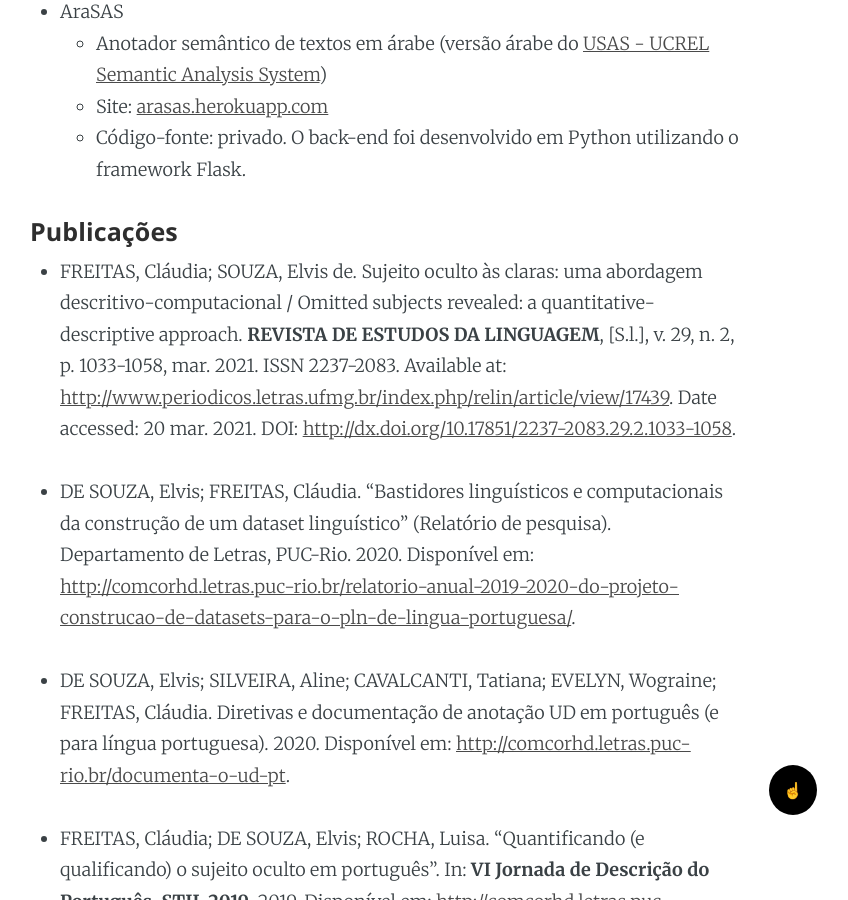
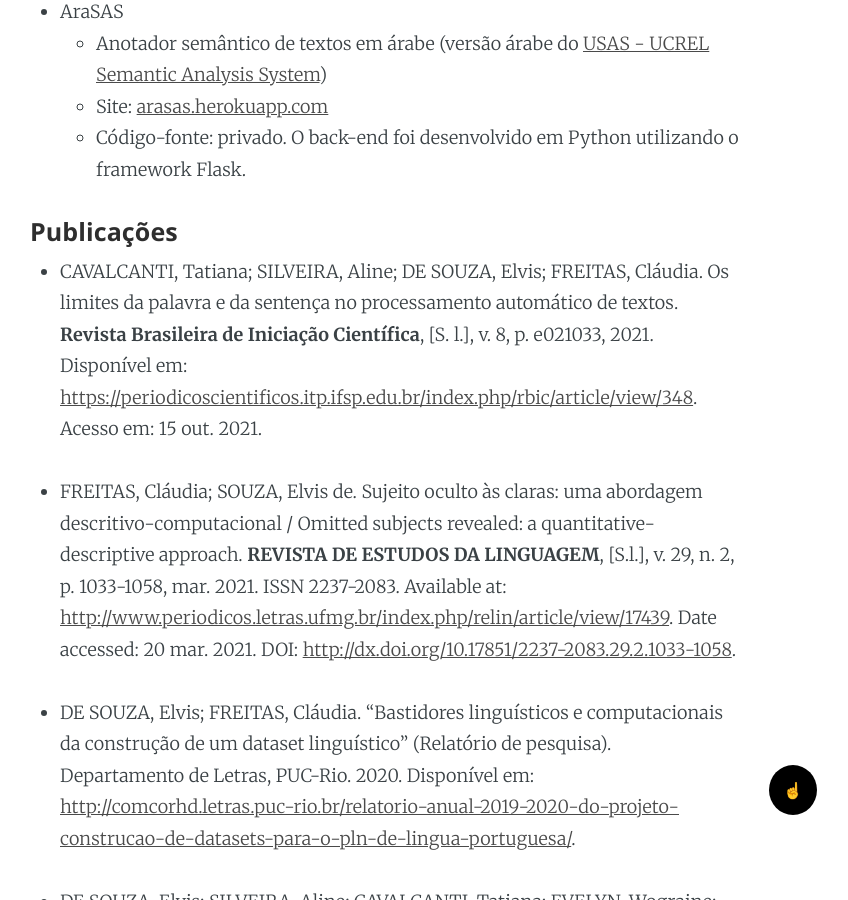
Before and after one commit to alvelvis/alvelvis.github.io, a Jekyll site: the page built from sobre.md, in a window 1280 px wide and 900 px high, scrolled down 3819 px. Shown: the whole window, without its empty margins (255-1103 px from the left). Built offline with Jekyll 4.4.1, drawn with Linux system fonts in a browser that asks for light colours.

Commit message:
new publication

```diff
--- a/_config.yml
+++ b/_config.yml
@@ -18,7 +18,7 @@
 english: 'aprenda-ingles'
 freela: 'freela'
 
-picture: '/assets/images/profile3.jpg'
+picture: '/assets/images/profile.png'
 
 authordesc: "Escrevo sobre linguagem, robôs, e sobre como robôs aprendem linguagem."
 authordescen: "I write about language, robots, and how robots learn language."
--- a/sobre.md
+++ b/sobre.md
@@ -67,6 +67,8 @@
 
 #### Publicações
 
+- CAVALCANTI, Tatiana; SILVEIRA, Aline; DE SOUZA, Elvis; FREITAS, Cláudia. Os limites da palavra e da sentença no processamento automático de textos. **Revista Brasileira de Iniciação Científica**, \[S. l.\], v. 8, p. e021033, 2021. Disponível em: [https://periodicoscientificos.itp.ifsp.edu.br/index.php/rbic/article/view/348](https://periodicoscientificos.itp.ifsp.edu.br/index.php/rbic/article/view/348). Acesso em: 15 out. 2021.
+
 - FREITAS, Cláudia; SOUZA, Elvis de. Sujeito oculto às claras: uma abordagem descritivo-computacional / Omitted subjects revealed: a quantitative-descriptive approach. **REVISTA DE ESTUDOS DA LINGUAGEM**, \[S.l.\], v. 29, n. 2, p. 1033-1058, mar. 2021. ISSN 2237-2083. Available at: <http://www.periodicos.letras.ufmg.br/index.php/relin/article/view/17439>. Date accessed: 20 mar. 2021. DOI: [http://dx.doi.org/10.17851/2237-2083.29.2.1033-1058](http://dx.doi.org/10.17851/2237-2083.29.2.1033-1058).
 
 - DE SOUZA, Elvis; FREITAS, Cláudia. “Bastidores linguísticos e computacionais da construção de um dataset linguístico” (Relatório de pesquisa). Departamento de Letras, PUC-Rio. 2020. Disponível em: [http://comcorhd.letras.puc-rio.br/relatorio-anual-2019-2020-do-projeto-construcao-de-datasets-para-o-pln-de-lingua-portuguesa/](http://comcorhd.letras.puc-rio.br/relatorio-anual-2019-2020-do-projeto-construcao-de-datasets-para-o-pln-de-lingua-portuguesa/).
```
